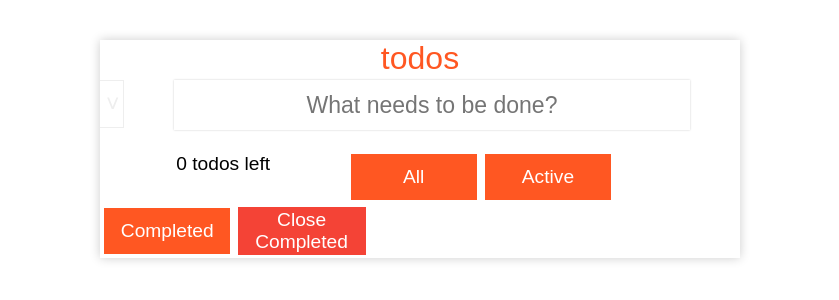
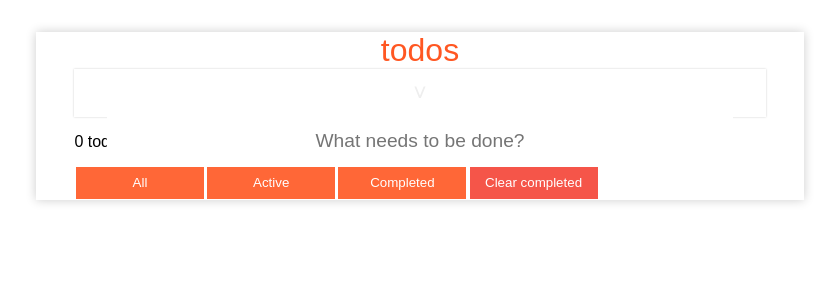
Before and after one commit to IlyaMaslyaev/todos, a React (Create React App) app: page / in a window 1280 px wide. Shown: the top 300 px of the page, without its empty margins (220-1059 px from the left). Built offline with nearby package versions, Linux system fonts and the light colour scheme.

Commit message:
style fixes, code optimization

```diff
--- a/src/App.css
+++ b/src/App.css
@@ -1,3 +1,11 @@
+.App {
+  box-shadow: 0 0 10px rgba(0,0,0,0.2);
+  width: 60%;
+  min-width: 18rem;
+  margin: auto;
+  margin-top: 2rem;
+  font-family: Century Gothic,CenturyGothic,AppleGothic,sans-serif;
+}
 .todo-logo {
   text-align: center;
   font-size: 2rem;
@@ -5,152 +13,115 @@
 }
 .add-todo {
   margin: auto;
-  margin-top: .2rem;
-  margin-bottom: .2rem;
   border: none;
   color: #777;
-  width: 100%;
-  height: 3rem;
-  text-align: center;
-  font-size: 1.2em;
-}
-.add-todo-input {
-  margin: auto;
-  margin-bottom: .2rem;
-  border: none;
-  color: #757575;
-  width: 80%;
+  width: 90%;
   height: 3rem;
   text-align: center;
   font-size: 1.2em;
   box-shadow: 0 0 2px rgba(0,0,0,0.2);
 }
+.add-todo-input {
+  border: none;
+  color: #757575;
+  width: 90%;
+  height: 95%;
+  text-align: center;
+  font-size: 1em;
+}
 .complete-all-todos {
-  border:none;
+  margin: auto;
   background-color: #fff;
-  float: left;
-  width: 1.5rem;
+  width: 10%;
   height: 3rem;
   font-size: 1.2em;
   color: #eee;
-  display: inline-block;
-  border-right: solid;
-  border-bottom: solid;
-  border-top: solid;
-  border-width: thin;
-  border-color: #eee;
+  border: none;
   outline: 0;
 }
 .complete-all-todos:hover {
   color: #757575;
 }
-.custom-button {
-  background-color: #ff5722;
+
+.todos-counter {
   border: none;
-  margin: 0.2rem;
-  color: #ffffff;
-  width: 8rem;
-  height: 3rem;
-  text-align: center;
-  display: inline-block;
-  font-size: 1.2rem;
-  float: left;
-  border-color: #eee;
-  border: solid;
-  border-width: thin;
-  outline: 0;
-}
-.custom-button:hover {
-  background-color: #e64a19;
-}
-.close-completed-button {
-  background-color: #f44336;
-  border: none;
-  margin: 0.2rem;
-  color: #ffffff;
-  width: 8rem;
-  height: 3rem;
-  text-align: center;
-  display: inline-block;
-  font-size: 1.2rem;
-  outline: 0;
+  width: 100%;
+  height: 2rem;
+  text-align: left;
 }
 
-.close-completed-button:hover {
-  background-color: #d32f2f
+.filter-panel {
+  margin-top: .2rem;
+  margin-left: 5%;
 }
+
 .todos {
   border: none;
-  margin: auto;
   color: #2e2e2e;
-  width: 100%;
+  width: 90%;
+  margin-top: 1rem;
+  margin-left: 5%;
   text-align: center;
-  display: inline-block;
-  font-size: 1rem;
   height: auto;
 }
 
 .todo {
   overflow: auto;
-  border: none;
-  background-color: #ffffff;
-  margin: auto;
   margin-top: .2rem;
-  width: 90%;
   height: auto;
-  font-size: 1em;
   border-radius: 2px;
   box-shadow: 0 0 2px rgba(0,0,0,0.2);
 }
-.status-button {
-  border:none;
-  background-color: #4caf50;
+.todo-text {
+  display: block;
+  float:left;
+}
+.close-completed-button, .custom-button, .status-button, .close-button {
+  color: #ffffff;
+  border: none;
+  margin: 0.1rem;
+  display: inline-block;
+  opacity: .9;
+  font-family: Century Gothic,CenturyGothic,AppleGothic,sans-serif;
+}
+.custom-button, .todos-counter {
   float: left;
-  width: 3rem;
-  height: 3rem;
-  font-size: 1em;
-  color: #fff;
-  font-size: 2rem;
+}
+.close-completed-button, .custom-button {
+  width: 8rem;
+  height: 2rem;
   outline: 0;
 }
-.status-button:hover {
-  background-color: #388e3c;
+
+.custom-button {
+  background-color: #ff5722;
 }
-.close-button {
-  border:none;
-  background-color: #fff;
-  float: right;
+
+.close-completed-button {
+  background-color: #f44336;
+}
+.status-button, .close-button {
+  margin: auto;
+  height: 3rem;
   width: 3rem;
-  height: 3rem;
-  font-size: 1em;
-  color: #ffffff;
-  font-size: 2rem;
+  font-size: 2em;
   outline: 0;
 }
-.close-button:hover {
-  background-color: #f44336;
-}
-.todo-text {
+
+.status-button {
   float: left;
-  text-align: justify;
-  overflow: hidden;
-}
-.todos-counter {
-  border: none;
-  float:left;
-  margin: .2rem;
-  width: 15rem;
-  height: 5vh;
-  text-align: center;
-  display: inline-block;
-  font-size: 1.2em;
+  background-color: #4caf50;
 }
 
-.App {
-  box-shadow: 0 0 10px rgba(0,0,0,0.2);
-  width: 50%;
-  min-width: 18rem;
-  margin-left: 25%;
-  margin-top: 5vh;
-  font-family: Century Gothic,CenturyGothic,AppleGothic,sans-serif;
+.close-button {
+  float: right;
+  background-color: #ffffff;
 }
+
+.close-completed-button:hover, .custom-button:hover, .status-button:hover, .close-button:hover {
+  opacity: 1;
+}
+
+.close-button:hover {
+  background-color: #f44336
+}
--- a/src/App.js
+++ b/src/App.js
@@ -151,7 +151,7 @@ class FilterPanel extends Component {
         <button
           className='close-completed-button'
           onClick={this.closeCompleted.bind(this)}
-        >Close Completed
+        >Clear completed
         </button>
       </div>
     );
@@ -182,7 +182,6 @@ class TodosContainer extends Component {
       data: data,
       filter: this.state.filter
     });
-    updateTodosInLocalStorage(data);
   }
 
   deleteTodo(index) {
@@ -198,7 +197,6 @@ class TodosContainer extends Component {
       data: data,
       filter: this.state.filter,
     });
-    updateTodosInLocalStorage(data);
   }
 
   changeFilter(filterName) {
@@ -217,7 +215,6 @@ class TodosContainer extends Component {
       data: data,
       filter: this.state.filter
     });
-    updateTodosInLocalStorage(data);
   }
 
   closeCompleted() {
@@ -229,7 +226,6 @@ class TodosContainer extends Component {
       data: data,
       filter: this.state.filter
     });
-    updateTodosInLocalStorage(data);
   }
 
   completeAll() {
@@ -245,10 +241,10 @@ class TodosContainer extends Component {
       data: data,
       filter: this.state.filter
     });
-    updateTodosInLocalStorage(data);
   }
 
   render () {
+    updateTodosInLocalStorage(this.state.data);
     return (
     <div className='todos-container'>
       <div className='todo-logo'>todos</div>
```
